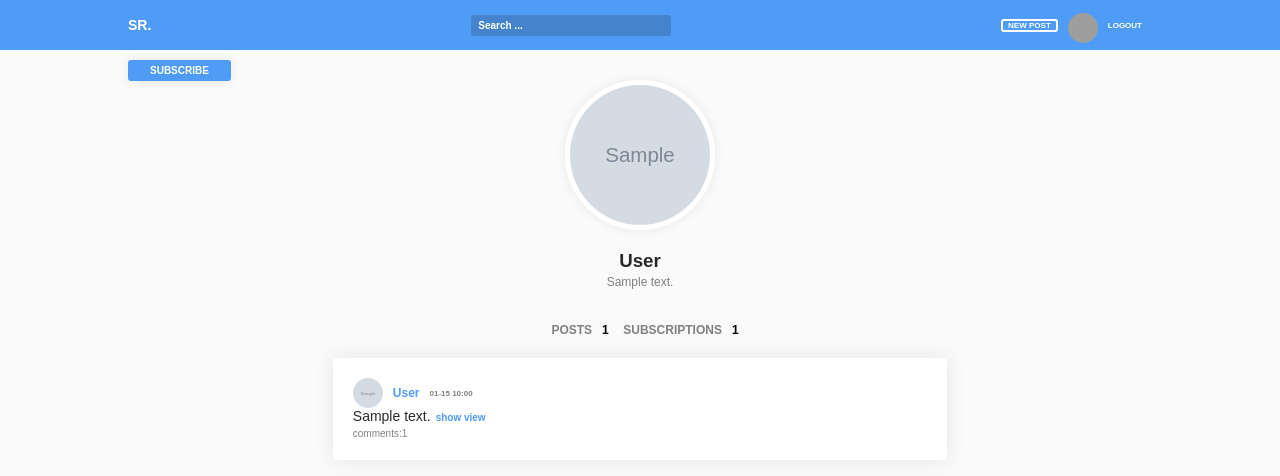
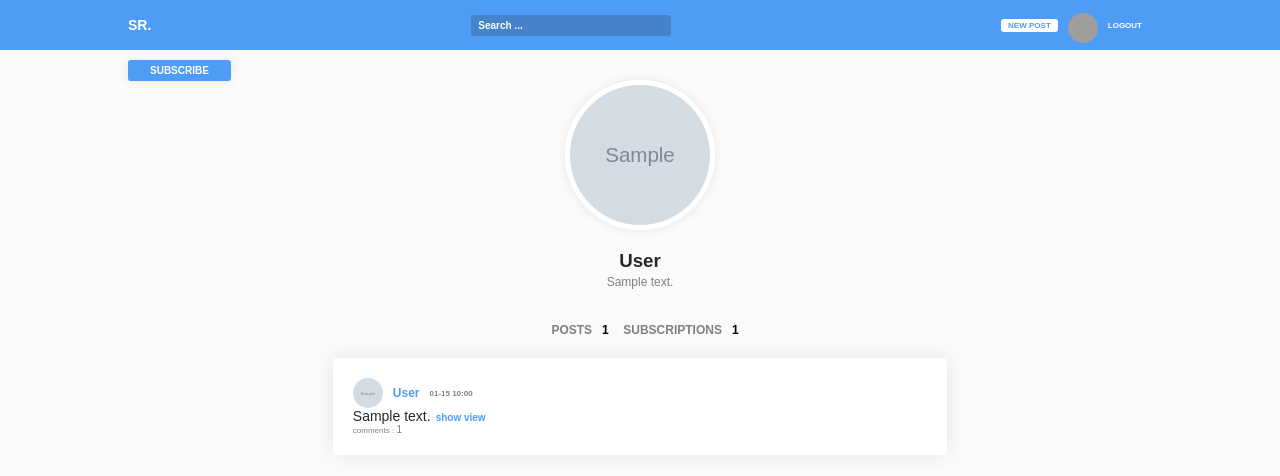
Before and after one commit to YauheniRusinchuk/developement_sweden, a Django app: template apps/templates/home/detail.html in a window 1280 px wide. Shown: the top 476 px of the page. Run offline with Django 3.2, Linux system fonts and the light colour scheme; the template is opened without the code that fills it: most values are stand-ins (such as "Sample title", 1, 10 or a date in 2020); grey boxes marked "Sample" are stand-in pictures; some libraries are stand-ins or nearby versions; some web fonts are replaced; grey boxes are pictures that could not be loaded.

Commit message:
new header

```diff
--- a/apps/static/css/style.css
+++ b/apps/static/css/style.css
@@ -218,22 +218,16 @@ body {
 .header .header_container .btn_newpost {
   font-size: 8px;
   font-weight: bold;
-  color: white;
+  color: #4e9cf5;
   text-decoration: none;
   margin: 10px;
   border: 2px solid white;
   padding: 0px 5px;
   border-radius: 3px;
   text-transform: uppercase;
-  background-color: #4e9cf5;
-  transition-property: background-color, color;
-  transition-duration: 0.4s;
+  background-color: white
 }
 
-.header .header_container .btn_newpost:hover {
-  background-color: white;
-  color: #4e9cf5;
-}
 
 
 .header .header_container img {
@@ -617,7 +611,9 @@ body {
 
 }
 
-
+.post_container:hover {
+    box-shadow: 0 0 40px #e6e6e6;
+}
 
 
 
@@ -1222,6 +1218,10 @@ body {
     margin-bottom: 10px;
 }
 
+.post_container .comments {
+    font-size: 8px;
+    color: grey;
+}
 
 .btn_back {
     position: absolute;
--- a/apps/templates/home/detail.html
+++ b/apps/templates/home/detail.html
@@ -72,7 +72,7 @@
           <span>{{article.date|date:'m-d H:i'}}</span>
         </div>
         <p>{{article.text}}<a class="show_view" href="{% url 'home:detail_article' pk=article.pk %}">show view</a> </p>
-        <span class="count_comments_class">comments:{{article.count_comments}}</span>
+        <p class="comments">comments : <span class="count_comments_class">{{article.count_comments}}</span></p>
       </div>
     {% endfor %}
     {% else %}
```
